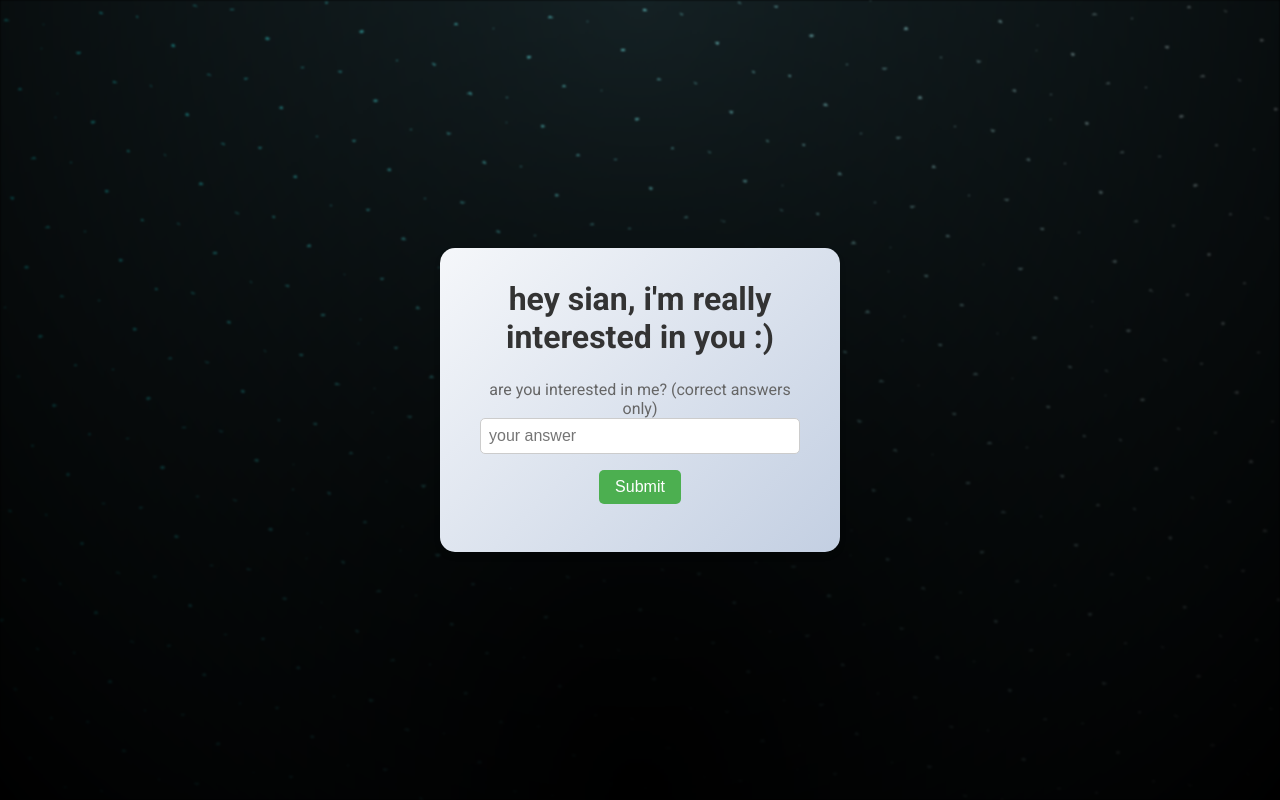
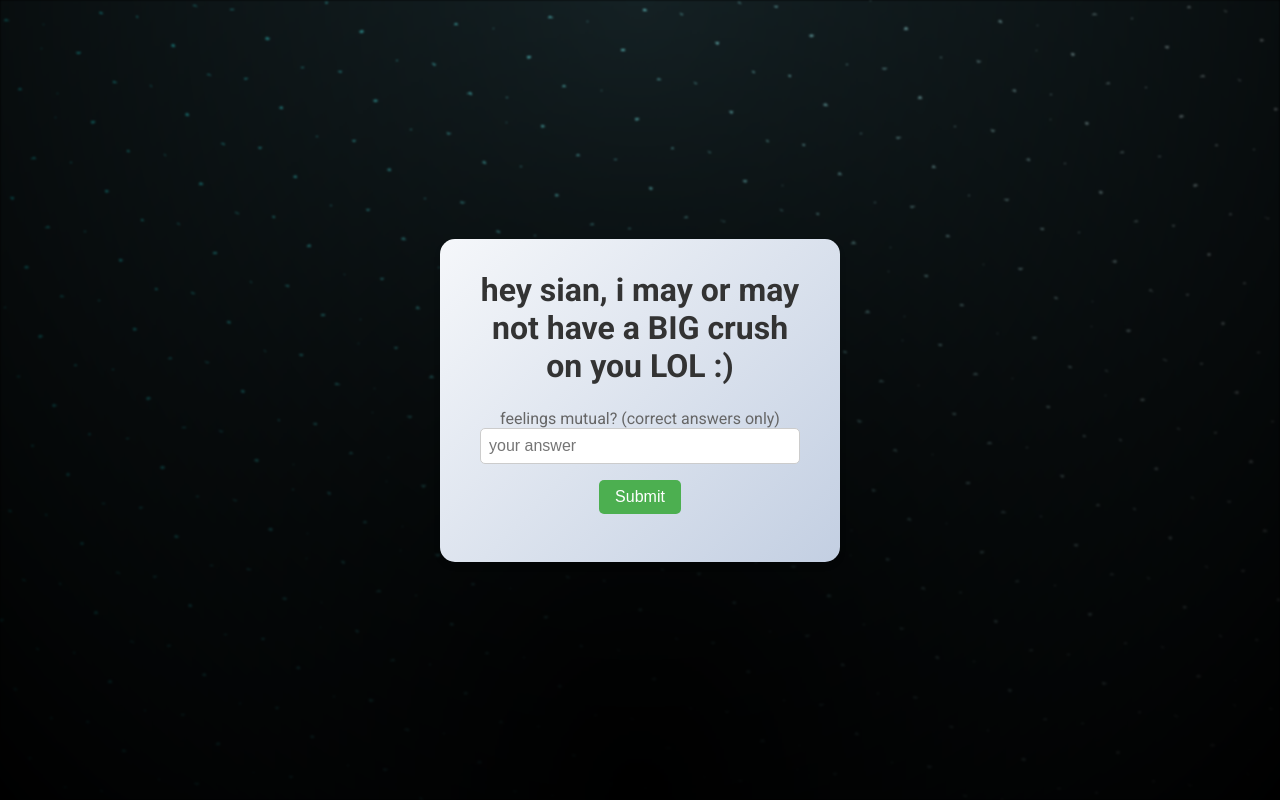
Before and after one commit to evanxliu1/sian, a plain HTML site: page index.html in a window 1280 px wide. Drawn offline with Linux system fonts and the light colour scheme.

Commit message:
Update index.html

```diff
--- a/index.html
+++ b/index.html
@@ -113,9 +113,9 @@
 <body>
   <div class="night"></div>
   <div class="container">
-    <h1>hey sian, i'm really interested in you :)</h1>
+    <h1>hey sian, i may or may not have a BIG crush on you LOL :)</h1>
     <form id="questionForm">
-      <p>are you interested in me? (correct answers only)</p>
+      <p>feelings mutual? (correct answers only)</p>
       <input type="text" id="answer" placeholder="your answer">
       <br>
       <button type="submit">Submit</button>
```
